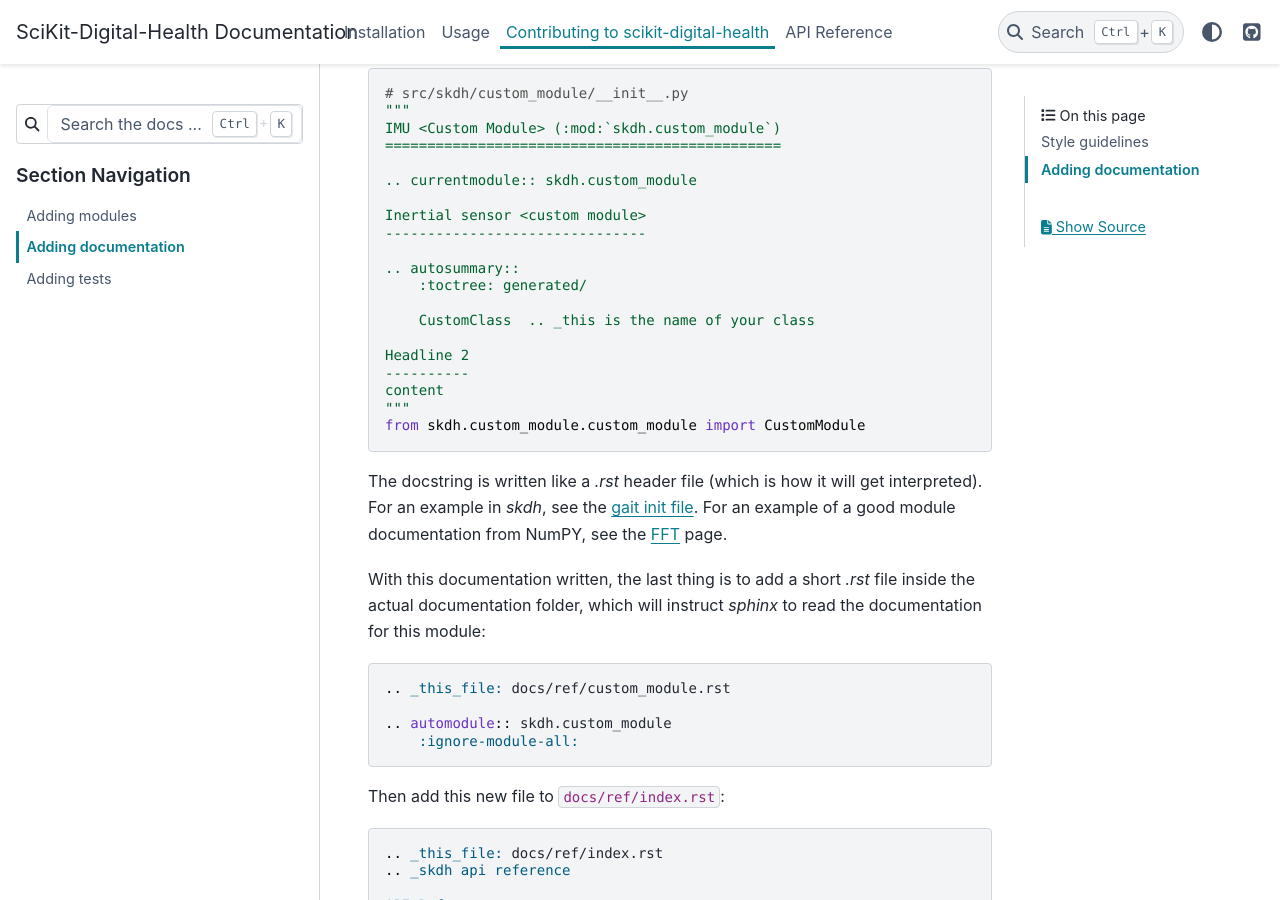
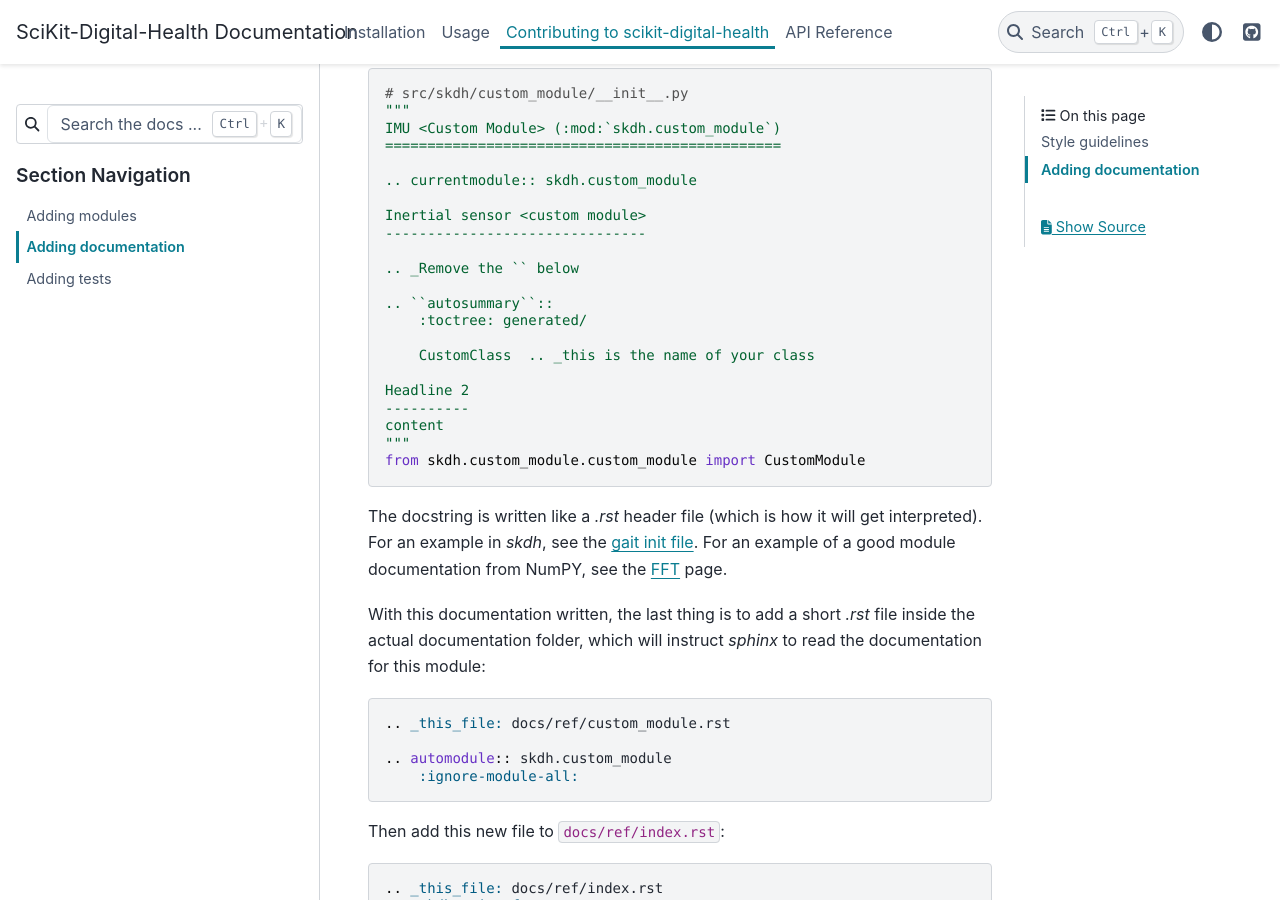
Before and after one commit to pfizer-opensource/scikit-digital-health, a Sphinx documentation site: the page built from docs/src/dev/adding_documentation.rst, in a window 1280 px wide and 900 px high, scrolled down 611 px. Built offline with Sphinx 7.4.7 and the PyData theme 0.15.4, drawn with Linux system fonts in a browser that asks for light colours.

```diff
--- a/docs/src/dev/adding_documentation.rst
+++ b/docs/src/dev/adding_documentation.rst
@@ -31,7 +31,9 @@ Documentation of the your new module occurs almost fully in the ``__init__.py``
     Inertial sensor <custom module>
     -------------------------------
 
-    .. autosummary::
+    .. _Remove the `` below
+
+    .. ``autosummary``::
         :toctree: generated/
 
         CustomClass  .. _this is the name of your class
```
